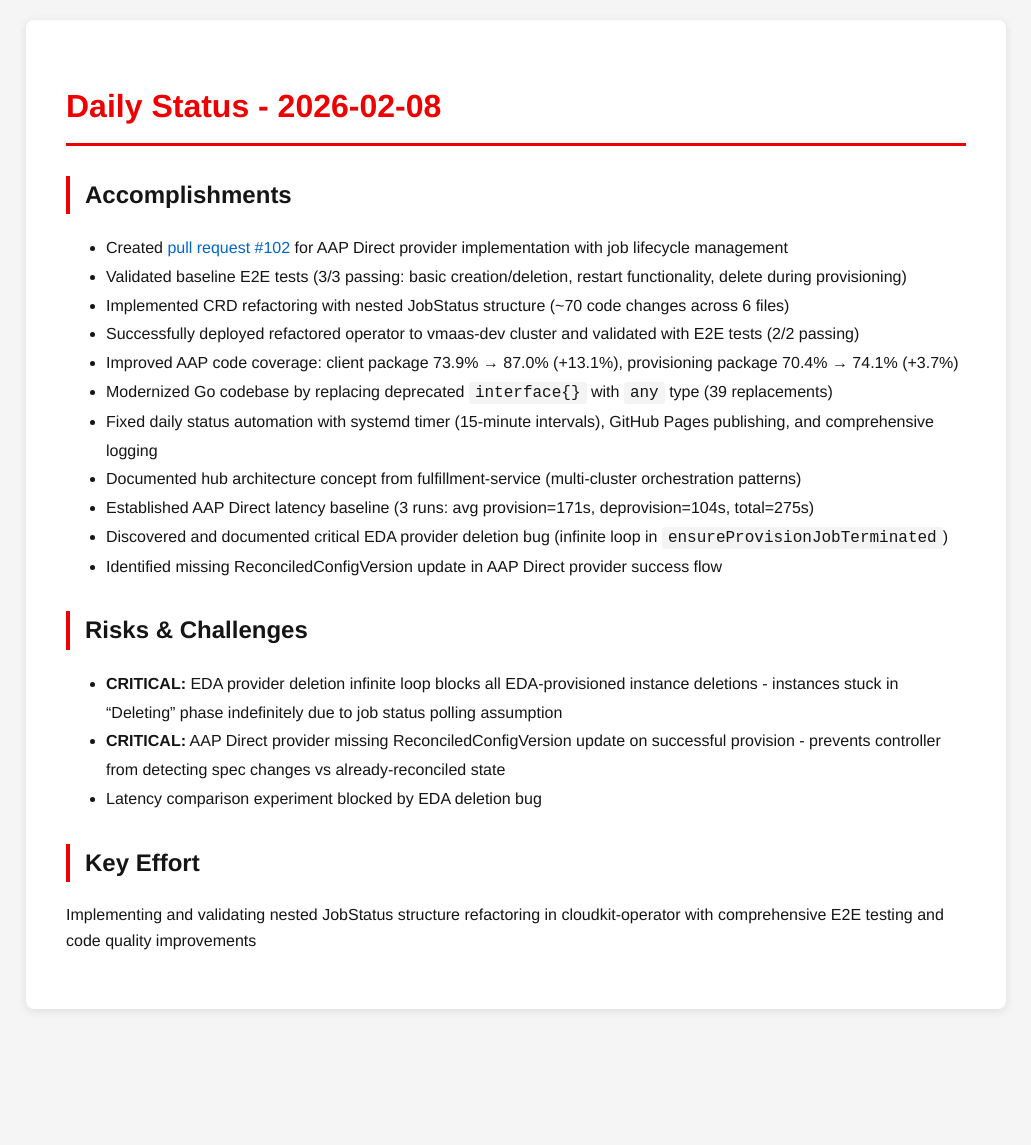
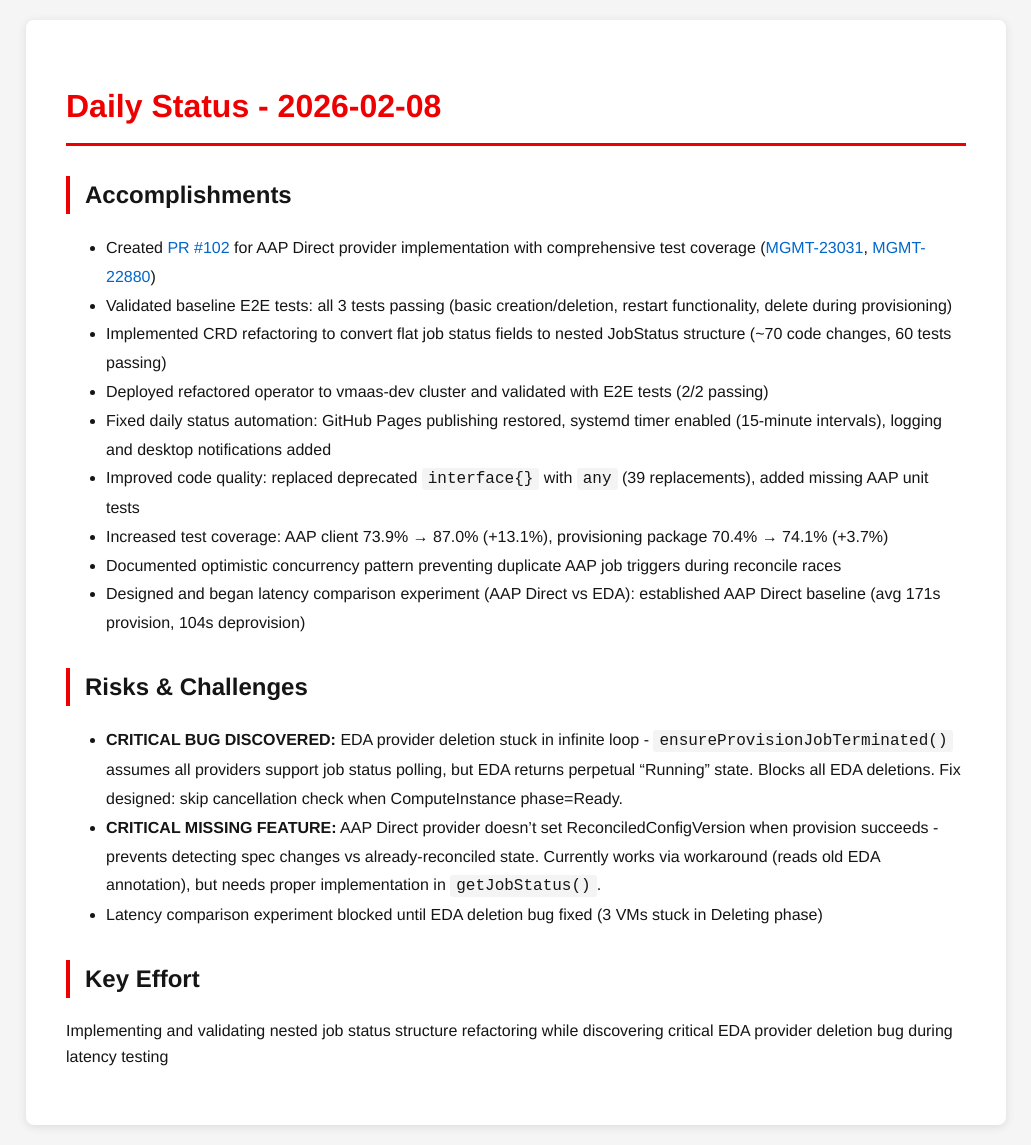
Before and after one commit to tzvatot/daily-status, a Jekyll site: the page built from 2026-02-08.md, in a window 1280 px wide. Shown: the whole page, without its empty margins (124-1155 px from the left). Built offline with Jekyll 4.4.1, drawn with Linux system fonts in a browser that asks for light colours; before the commit the page ends 1029 px from its top, so only the background shows below that.

Commit message:
Daily status update - 2026-02-08

```diff
--- a/2026-02-08.md
+++ b/2026-02-08.md
@@ -7,22 +7,20 @@
 # Daily Status - 2026-02-08
 
 ## Accomplishments
-- Created [pull request #102](https://github.com/osac-project/osac-operator/pull/102) for AAP Direct provider implementation with job lifecycle management
-- Validated baseline E2E tests (3/3 passing: basic creation/deletion, restart functionality, delete during provisioning)
-- Implemented CRD refactoring with nested JobStatus structure (~70 code changes across 6 files)
-- Successfully deployed refactored operator to vmaas-dev cluster and validated with E2E tests (2/2 passing)
-- Improved AAP code coverage: client package 73.9% → 87.0% (+13.1%), provisioning package 70.4% → 74.1% (+3.7%)
-- Modernized Go codebase by replacing deprecated `interface{}` with `any` type (39 replacements)
-- Fixed daily status automation with systemd timer (15-minute intervals), GitHub Pages publishing, and comprehensive logging
-- Documented hub architecture concept from fulfillment-service (multi-cluster orchestration patterns)
-- Established AAP Direct latency baseline (3 runs: avg provision=171s, deprovision=104s, total=275s)
-- Discovered and documented critical EDA provider deletion bug (infinite loop in `ensureProvisionJobTerminated`)
-- Identified missing ReconciledConfigVersion update in AAP Direct provider success flow
+- Created [PR #102](https://github.com/osac-project/osac-operator/pull/102) for AAP Direct provider implementation with comprehensive test coverage ([MGMT-23031](https://issues.redhat.com/browse/MGMT-23031), [MGMT-22880](https://issues.redhat.com/browse/MGMT-22880))
+- Validated baseline E2E tests: all 3 tests passing (basic creation/deletion, restart functionality, delete during provisioning)
+- Implemented CRD refactoring to convert flat job status fields to nested JobStatus structure (~70 code changes, 60 tests passing)
+- Deployed refactored operator to vmaas-dev cluster and validated with E2E tests (2/2 passing)
+- Fixed daily status automation: GitHub Pages publishing restored, systemd timer enabled (15-minute intervals), logging and desktop notifications added
+- Improved code quality: replaced deprecated `interface{}` with `any` (39 replacements), added missing AAP unit tests
+- Increased test coverage: AAP client 73.9% → 87.0% (+13.1%), provisioning package 70.4% → 74.1% (+3.7%)
+- Documented optimistic concurrency pattern preventing duplicate AAP job triggers during reconcile races
+- Designed and began latency comparison experiment (AAP Direct vs EDA): established AAP Direct baseline (avg 171s provision, 104s deprovision)
 
 ## Risks & Challenges
-- **CRITICAL:** EDA provider deletion infinite loop blocks all EDA-provisioned instance deletions - instances stuck in "Deleting" phase indefinitely due to job status polling assumption
-- **CRITICAL:** AAP Direct provider missing ReconciledConfigVersion update on successful provision - prevents controller from detecting spec changes vs already-reconciled state
-- Latency comparison experiment blocked by EDA deletion bug
+- **CRITICAL BUG DISCOVERED:** EDA provider deletion stuck in infinite loop - `ensureProvisionJobTerminated()` assumes all providers support job status polling, but EDA returns perpetual "Running" state. Blocks all EDA deletions. Fix designed: skip cancellation check when ComputeInstance phase=Ready.
+- **CRITICAL MISSING FEATURE:** AAP Direct provider doesn't set ReconciledConfigVersion when provision succeeds - prevents detecting spec changes vs already-reconciled state. Currently works via workaround (reads old EDA annotation), but needs proper implementation in `getJobStatus()`.
+- Latency comparison experiment blocked until EDA deletion bug fixed (3 VMs stuck in Deleting phase)
 
 ## Key Effort
-Implementing and validating nested JobStatus structure refactoring in cloudkit-operator with comprehensive E2E testing and code quality improvements
+Implementing and validating nested job status structure refactoring while discovering critical EDA provider deletion bug during latency testing
```
